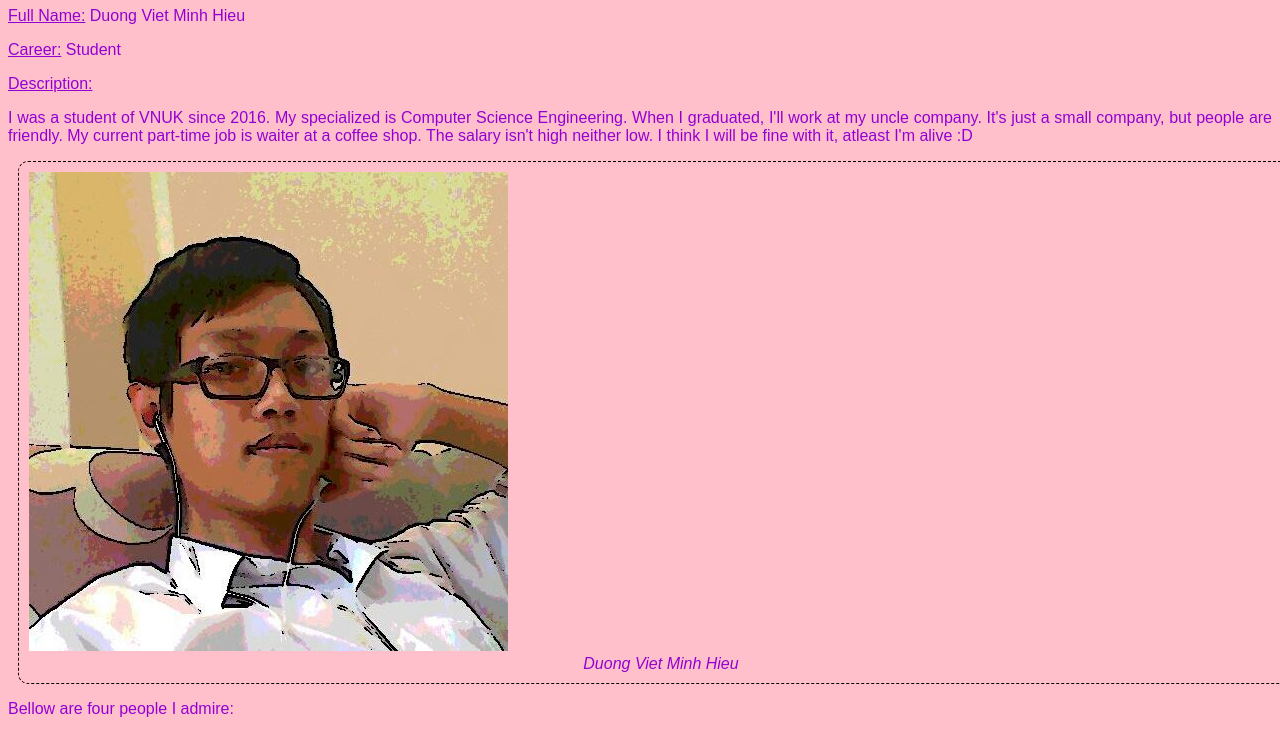
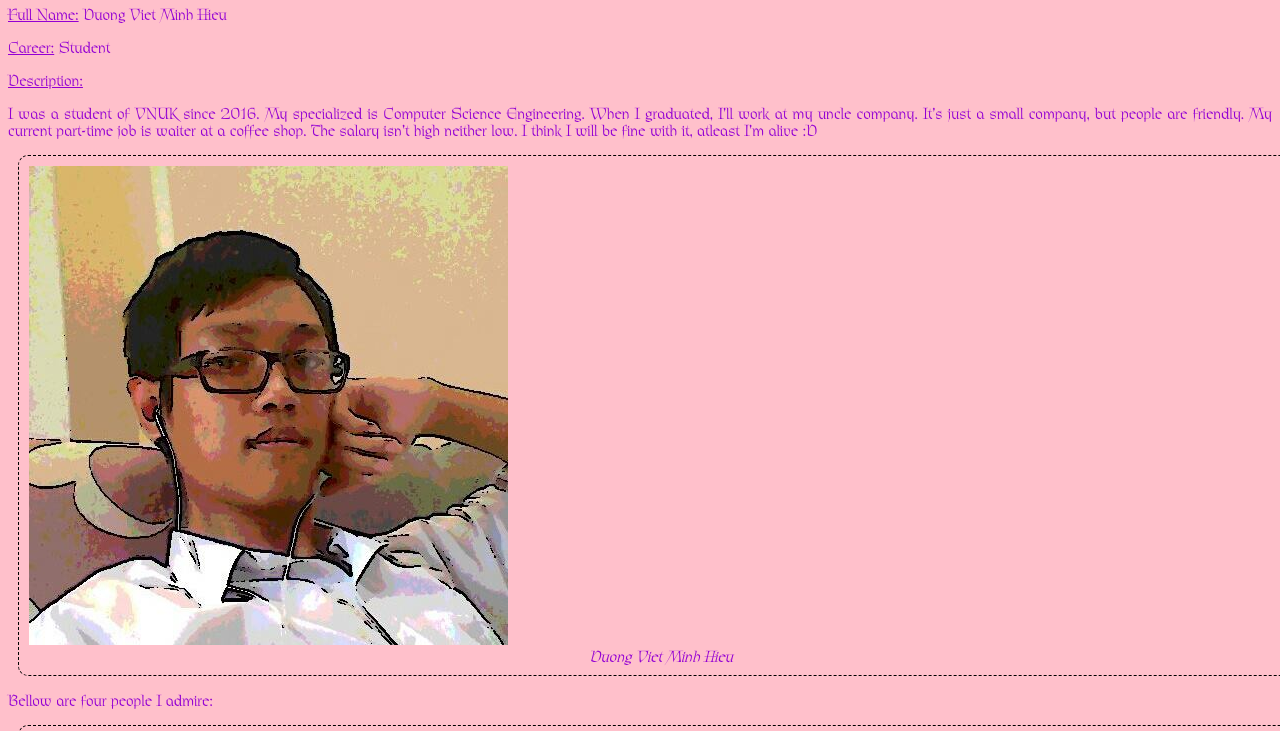
Before and after one commit to dvmhieu271/my_web_app, a plain HTML site: page index.html in a window 1280 px wide. Shown: the part 73-804 px from the top of the page. Drawn offline with Linux system fonts and the light colour scheme.

Commit message:
Fixing font

```diff
--- a/css/app.css
+++ b/css/app.css
@@ -1,13 +1,13 @@
 @font-face {
   font-family: "patrick";
-  src: url("../fonts/patrick.ttf");
+  src: url("../fonts/PATRICK.TTF");
 }
 
 body {
   color: rgb(148,0,211);
   background: rgb(255,192,203);
   font-size: 12;
-  font-family: arial;
+  font-family: "patrick";
 }
 
 p {
```
